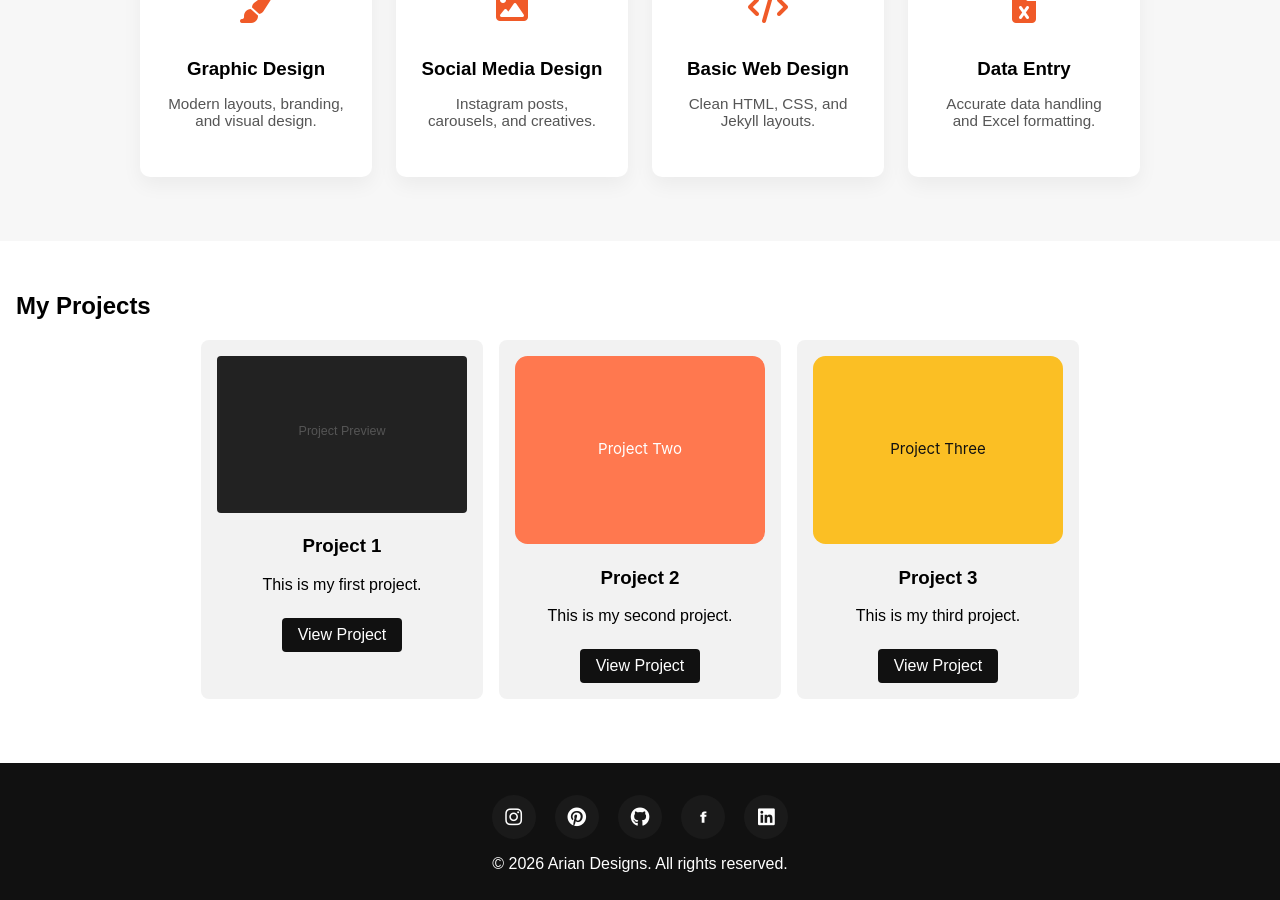
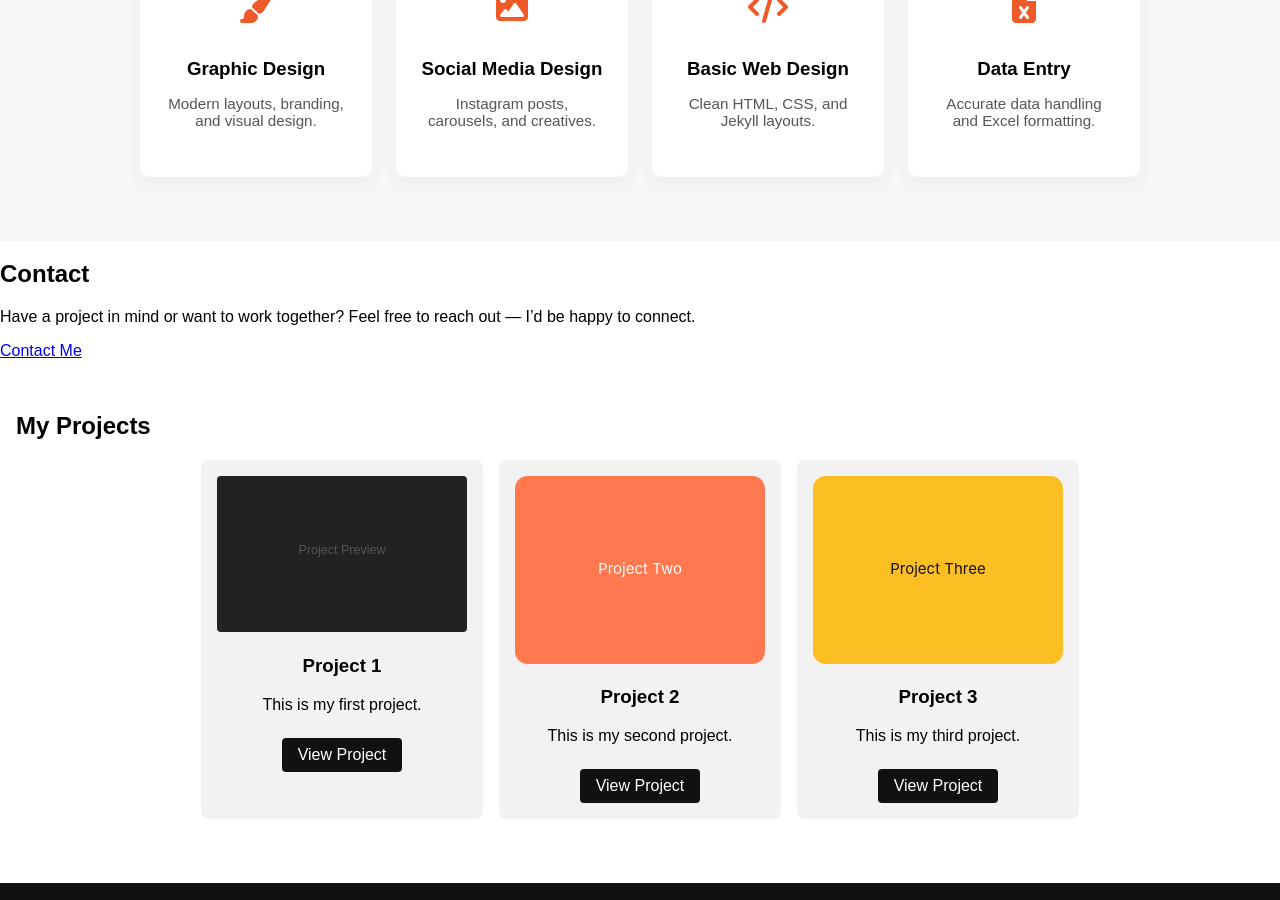
Before and after one commit to ariantechzone-stack/ariantechzone-stack.github.io, a Jekyll site: the page built from index.md, in a window 1280 px wide and 900 px high, scrolled down 878 px. Built offline with Jekyll 4.4.1, drawn with Linux system fonts in a browser that asks for light colours.

Commit message:
Update index.md

```diff
--- a/index.md
+++ b/index.md
@@ -56,6 +56,20 @@ title: "Home"
   </div>
 </section>
 
+<section id="contact" class="contact">
+  <div class="contact-container">
+    <h2>Contact</h2>
+    <p>
+      Have a project in mind or want to work together?
+      Feel free to reach out — I’d be happy to connect.
+    </p>
+
+    <a href="mailto:yourname@email.com" class="contact-btn">
+      Contact Me
+    </a>
+  </div>
+</section>
+
 <section id="projects" class="projects">
   <h2>My Projects</h2>
   <div class="project-cards">
```
